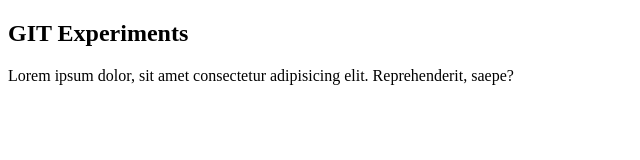
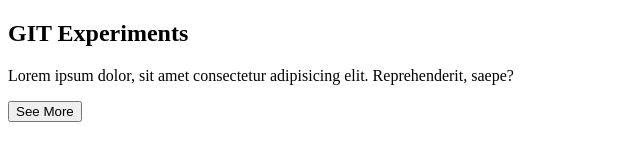
Before and after one commit to ajalkrishna/git-experiment-one, a plain HTML site: page git-exp.html in a window 1280 px wide. Shown: the whole page, without its empty margins (0-640 px from the left). Drawn offline with Linux system fonts and the light colour scheme.

Commit message:
see more button added

```diff
--- a/git-exp.html
+++ b/git-exp.html
@@ -9,5 +9,6 @@
 <body>
     <h2>GIT Experiments</h2>
     <p>Lorem ipsum dolor, sit amet consectetur adipisicing elit. Reprehenderit, saepe?</p>
+    <button>See More</button>
 </body>
 </html>
```
